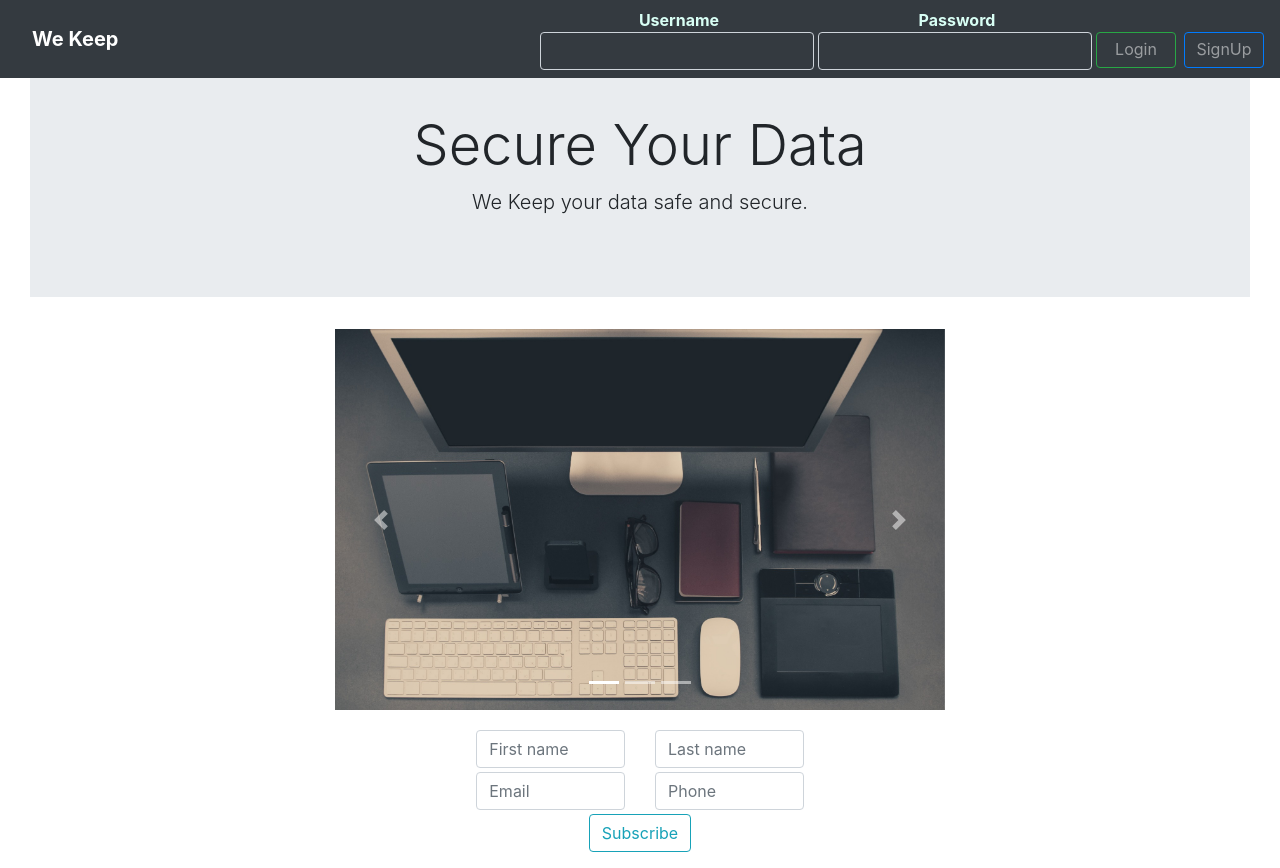
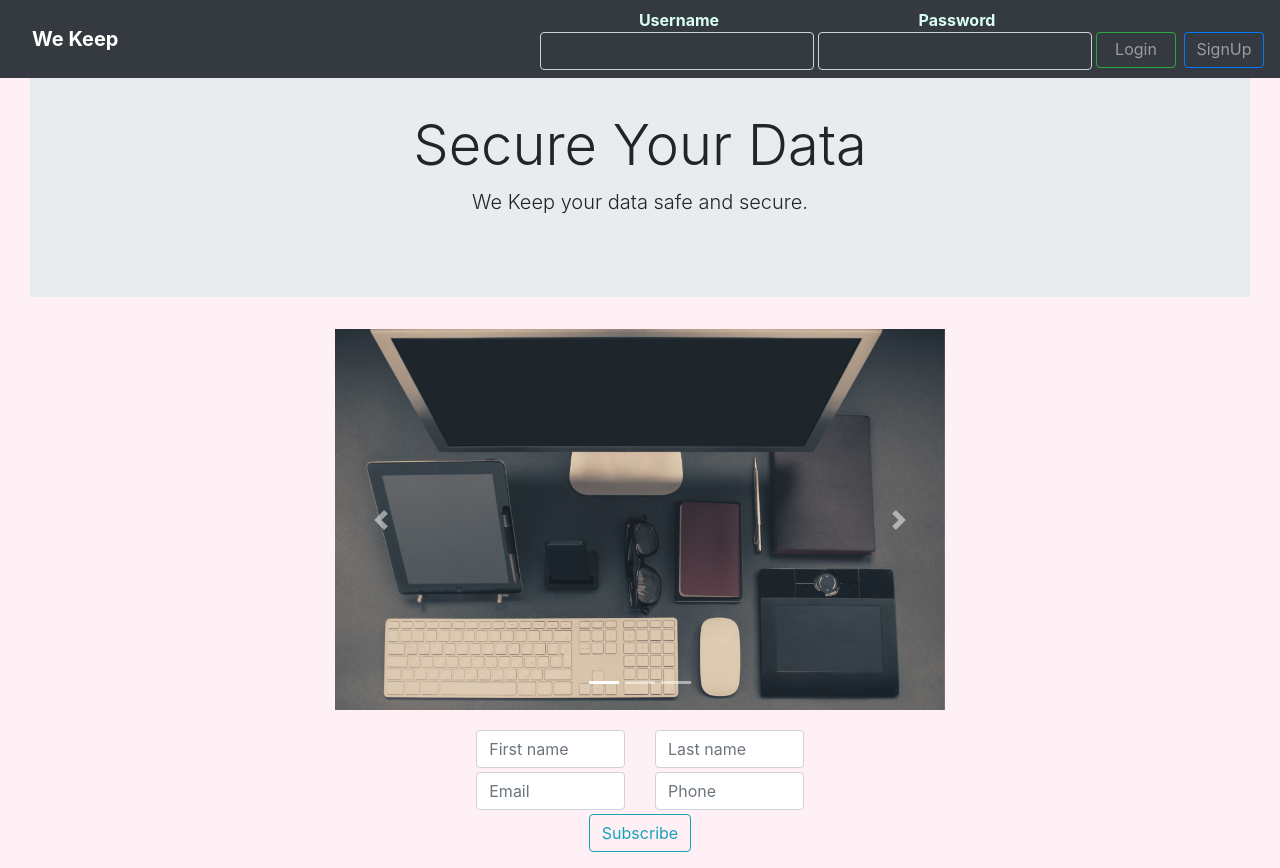
Before and after one commit to adarshp007/myweb, a Django app: template templates/home.html in a window 1280 px wide. Run offline with Django 3.2, Linux system fonts and the light colour scheme; the template is opened without the code that fills it, so the values that code supplies are empty; some libraries are stand-ins or nearby versions.

Commit message:
body color

```diff
--- a/Accounts/static/css/homestyle.css
+++ b/Accounts/static/css/homestyle.css
@@ -2,6 +2,9 @@
     font-weight: 700;
     margin: 0;
     padding: 0;
+}
+body{
+    background-color: lavenderblush;
 }
 .form-inline .nav-item .form-control{
     background: none;
```
